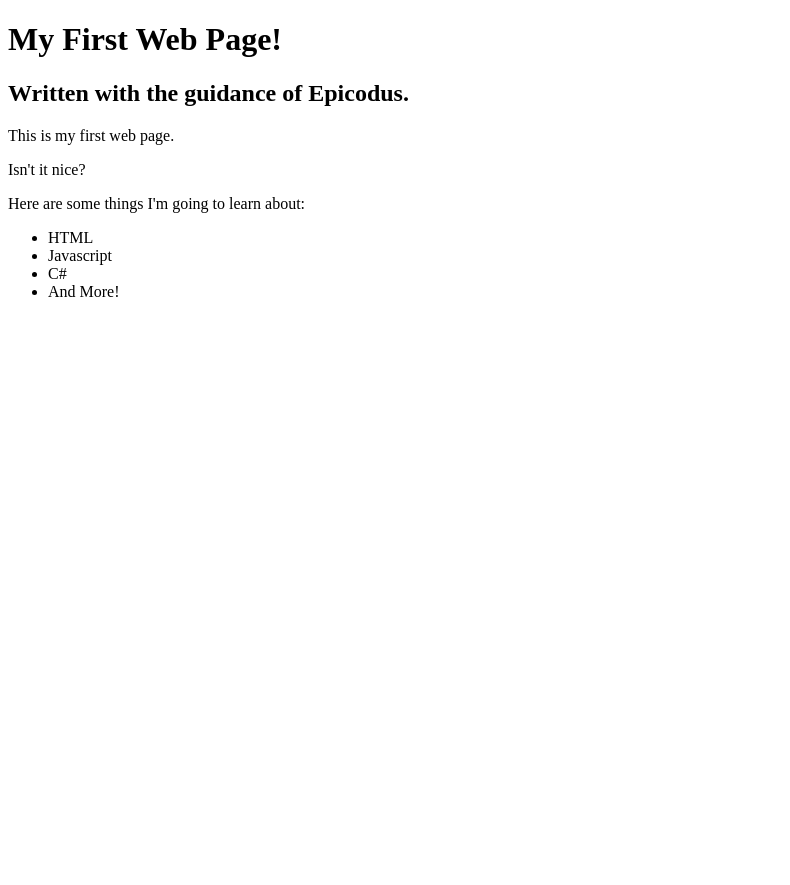
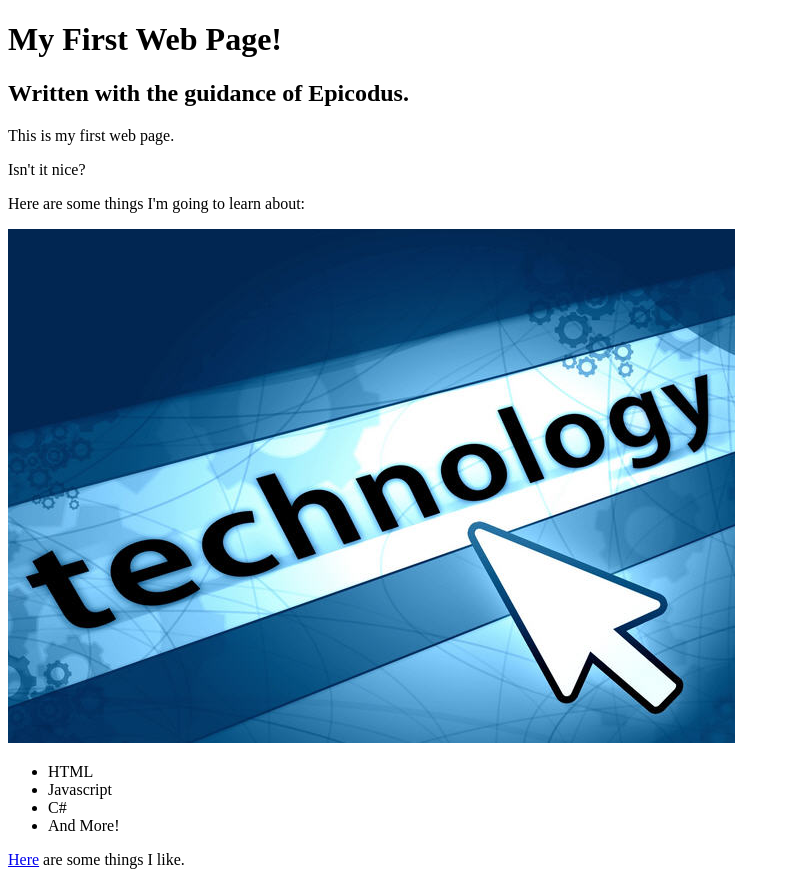
Before and after one commit to rogtobias/my-first-webpage1, a plain HTML site: page my-first-webpage.html in a window 1280 px wide. Shown: the whole page, without its empty margins (0-790 px from the left). Before the commit the page ends 800 px from the top, so only its background shows below. Drawn offline with Linux system fonts and the light colour scheme.

Commit message:
adds image and link to fav things

```diff
--- a/my-first-webpage.html
+++ b/my-first-webpage.html
@@ -11,11 +11,14 @@
     <p>Isn't it nice?</p>
 
     <p>Here are some things I'm going to learn about:</p>
+    <img src="img/Tech.jpg"/>
     <ul>
       <li>HTML</li>
       <li>Javascript</li>
       <li>C#</li>
       <li>And More!</li>
     </ul>
+
+    <p><a href="favorite-things.html">Here</a> are some things I like.</p>
   </body>
 </html>
```
Also changed, not shown: img/Tech.jpg (added).
